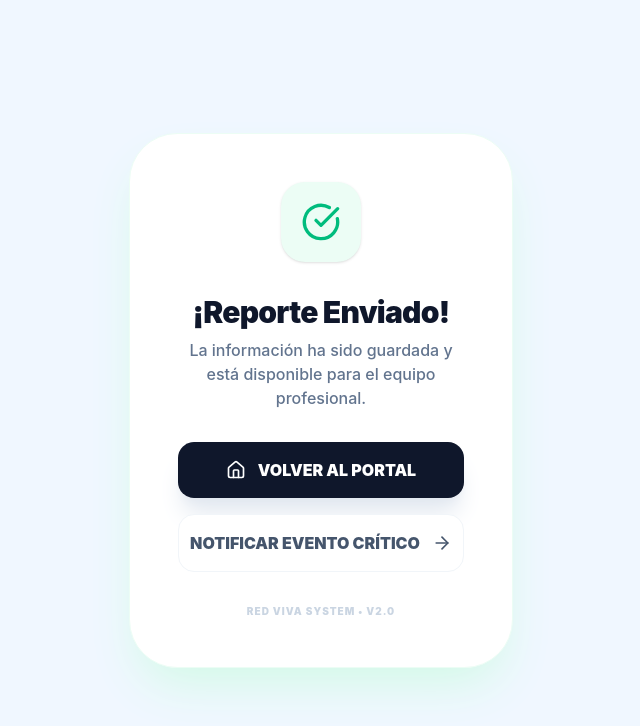
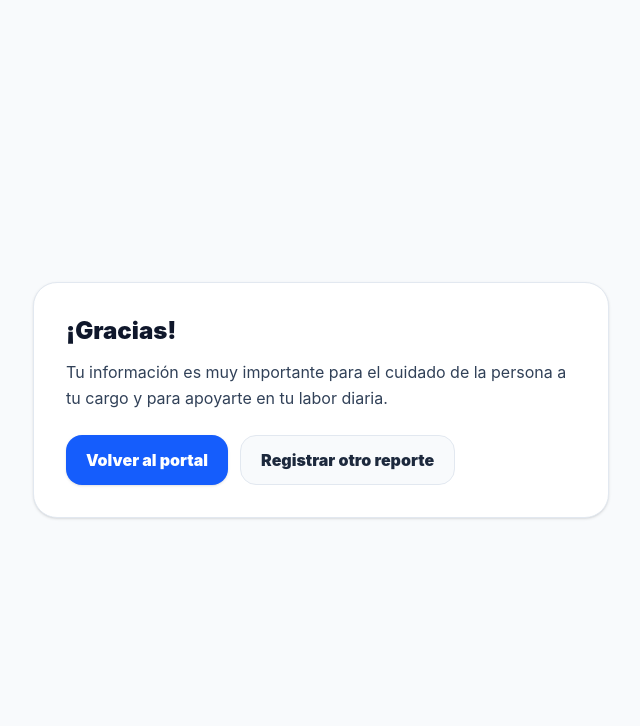
Before and after one commit to cuidarteaprende-pixel/red-viva-app, a Next.js app in the folder red-viva-web/: page /care/report/daily/success in a window 1280 px wide. Shown: the top 726 px of the page, without its empty margins (319-959 px from the left). Built offline with nearby package versions, Linux system fonts and the light colour scheme.

Commit message:
UX: pantalla gracias + escala 1-5

```diff
--- a/red-viva-web/app/care/report/daily/success/page.tsx
+++ b/red-viva-web/app/care/report/daily/success/page.tsx
@@ -1,49 +1,41 @@
 "use client";
 
-import React from "react";
-import { useRouter } from "next/navigation";
-import { CheckCircle, ArrowRight, Home, Share2 } from "lucide-react";
-import { motion } from "framer-motion";
+import { useSearchParams, useRouter } from "next/navigation";
 
-export default function SuccessPage() {
+export default function DailyReportSuccessPage() {
+  const params = useSearchParams();
   const router = useRouter();
 
+  const adulto = params.get("adulto")?.trim();
+  const target = adulto ? `de ${adulto}` : "de la persona a tu cargo";
+
   return (
-        <div className="min-h-screen bg-[#F0F7FF] flex flex-col items-center justify-center p-6 text-center">
-            <motion.div
-                initial={{ scale: 0.8, opacity: 0 }}
-                animate={{ scale: 1, opacity: 1 }}
-                className="bg-white p-12 rounded-[3rem] shadow-2xl shadow-emerald-100 border border-emerald-50 max-w-sm w-full space-y-8"
+    <div className="min-h-screen bg-slate-50 flex items-center justify-center px-4">
+      <div className="w-full max-w-xl rounded-3xl border border-slate-200 bg-white p-8 shadow-sm">
+        <h1 className="text-2xl font-black text-slate-900">¡Gracias!</h1>
+
+        <p className="mt-3 text-slate-700 leading-relaxed">
+          Tu información es muy importante para el cuidado {target} y para apoyarte en tu labor diaria.
+        </p>
+
+        <div className="mt-6 flex flex-col sm:flex-row gap-3">
+          <button
+            type="button"
+            onClick={() => router.push("/cuidador")}
+            className="rounded-2xl bg-blue-600 px-5 py-3 font-black text-white shadow-sm"
           >
-                <div className="w-20 h-20 bg-emerald-50 text-emerald-500 rounded-3xl flex items-center justify-center mx-auto shadow-sm">
-                    <CheckCircle className="w-10 h-10" />
-                </div>
-
-                <div className="space-y-2">
-                    <h1 className="text-3xl font-black text-slate-900 tracking-tight">¡Reporte Enviado!</h1>
-                    <p className="text-slate-500 font-medium">La información ha sido guardada y está disponible para el equipo profesional.</p>
-                </div>
-
-                <div className="grid grid-cols-1 gap-4">
-                    <button
-                        onClick={() => router.push("/cuidador")}
-                        className="flex items-center justify-center gap-3 bg-slate-900 text-white font-black py-4 rounded-2xl shadow-xl shadow-slate-200 transition-transform active:scale-95"
-                    >
-                        <Home className="w-5 h-5" />
-                        VOLVER AL PORTAL
+            Volver al portal
           </button>
 
           <button
-                        onClick={() => router.push("/reporte-cuidador?tab=evento")}
-                        className="flex items-center justify-center gap-3 bg-white border border-slate-100 text-slate-600 font-black py-4 rounded-2xl hover:bg-slate-50 transition-all active:scale-95"
+            type="button"
+            onClick={() => router.push("/care/report/daily")}
+            className="rounded-2xl border border-slate-200 bg-slate-50 px-5 py-3 font-black text-slate-800"
           >
-                        NOTIFICAR EVENTO CRÍTICO
-                        <ArrowRight className="w-5 h-5" />
+            Registrar otro reporte
           </button>
         </div>
-
-                <p className="text-[10px] font-black uppercase tracking-widest text-slate-300">Red Viva System • v2.0</p>
-            </motion.div>
+      </div>
     </div>
   );
 }
```
Also changed, not shown: red-viva-web/app/care/report/daily/page.tsx (+77 -55 lines). Lines whose indentation alone changed are shown as unchanged.
